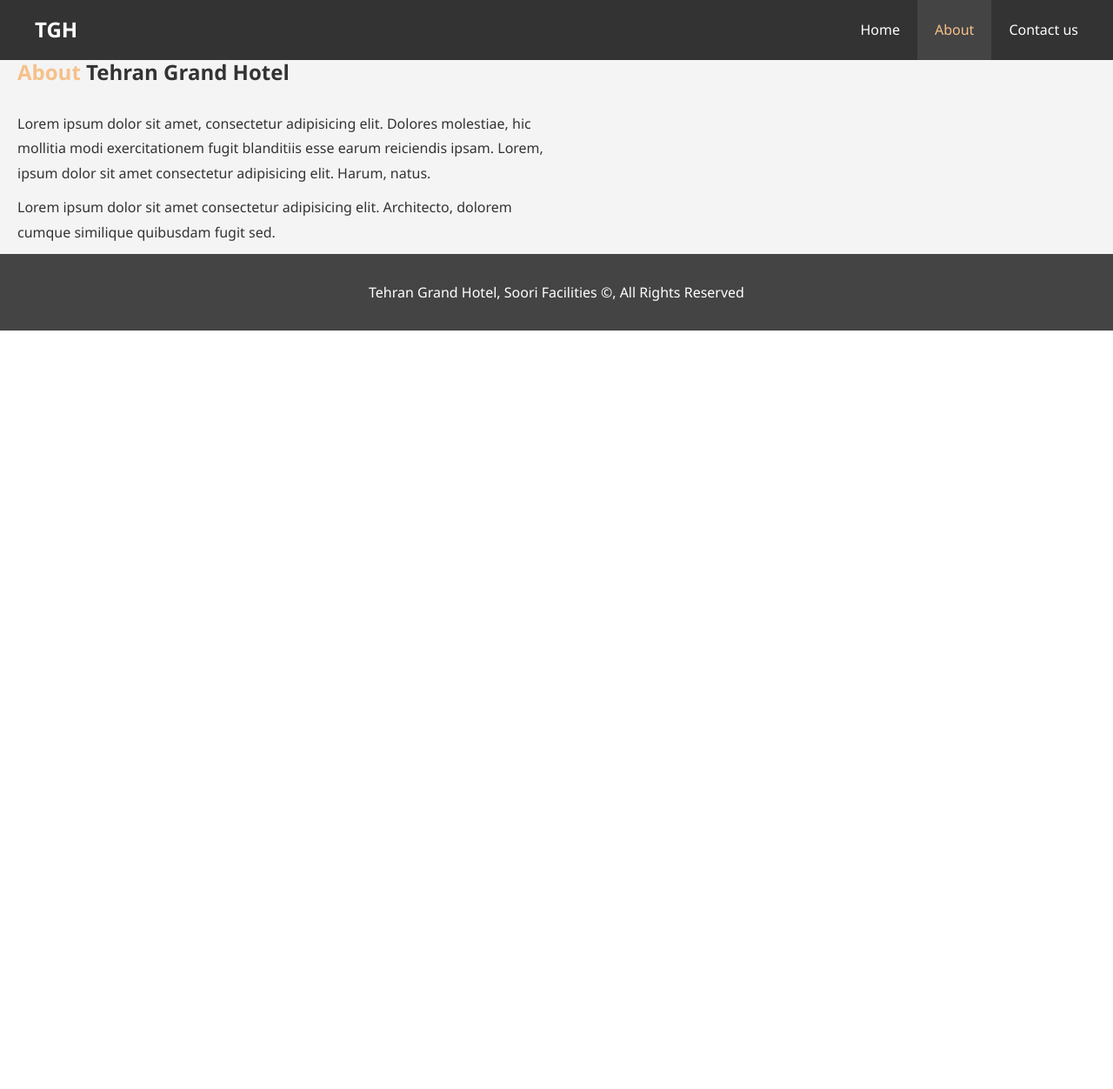
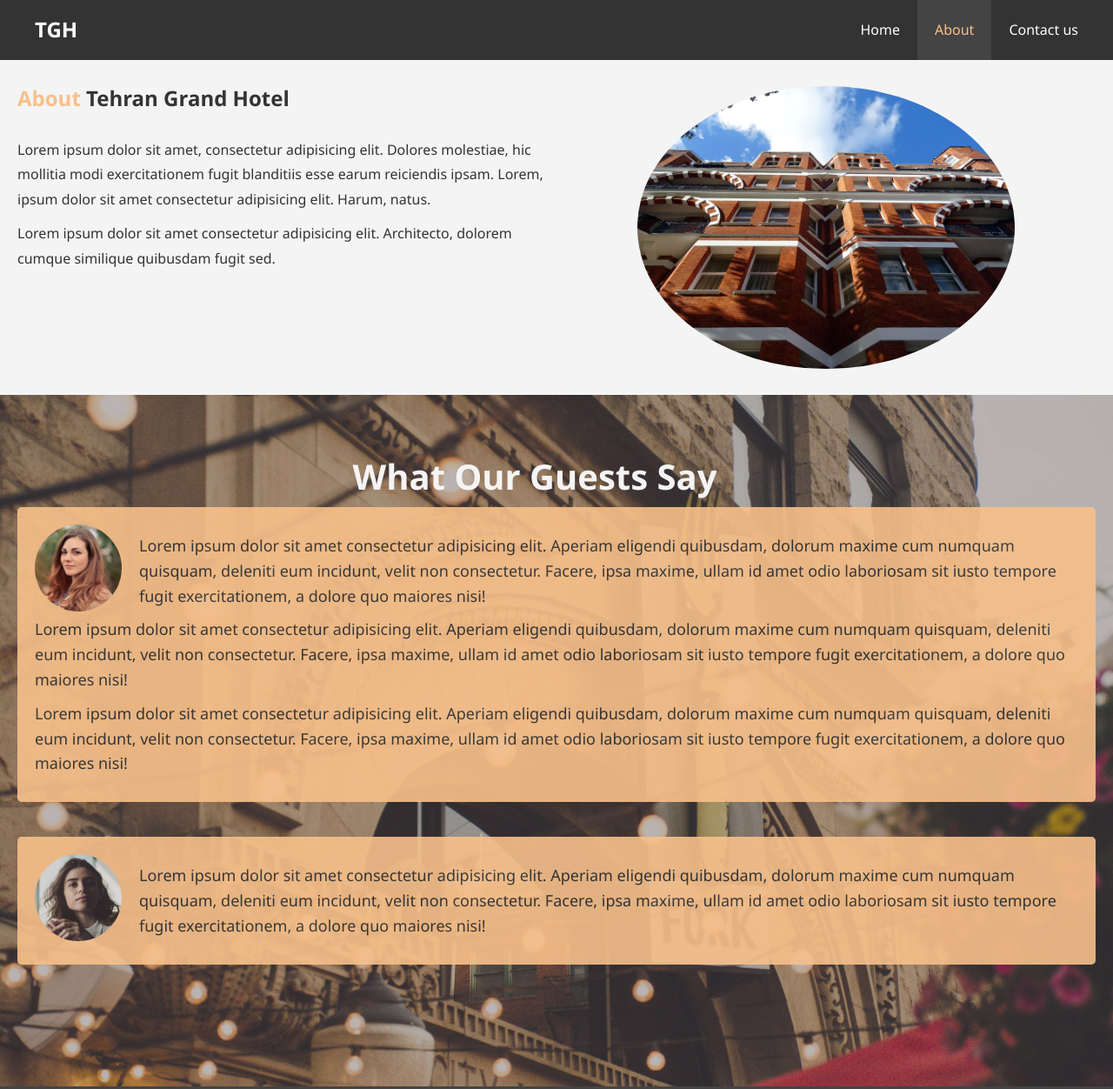
Before and after one commit to erfansoori/webNotes, a plain HTML site: page 03_project_hotel/about.html in a window 1280 px wide. Shown: the top 1252 px of the page at 87% size. Before the commit the page ends 800 px from the top, so only its background shows below. Drawn offline with Linux system fonts and the light colour scheme.

Commit message:
hotel project: about page completed

```diff
--- a/03_project_hotel/about.html
+++ b/03_project_hotel/about.html
@@ -23,7 +23,7 @@
     </nav>
   </head>
 
-  <section id="about-info" class="bg-light">
+  <section id="about-info" class="bg-light py-3">
     <div class="container">
       <div id="info-text">
         <h1><span class="text-primary">About</span> Tehran Grand Hotel</h1>
@@ -32,11 +32,29 @@
         </p>
         <p>Lorem ipsum dolor sit amet consectetur adipisicing elit. Architecto, dolorem cumque similique quibusdam fugit sed.</p>
       </div>
-      <div id="info-picture"></div>
+      <div id="info-picture">
+        <img src="./img/photo-2.jpg" alt="hotelimage">
+      </div>
     </div>
-
   </section>
-  <div class="clr"></div>
+  <section id="about-comments" class="bg-light">
+    <div class="container">
+      <h1 class="text-light">What Our Guests Say</h1>
+      <div class="about-guest bg-primary">
+        <img src="./img/person-1.jpg" alt="guest-picture1">
+        <div class="guest-comment ">
+          <p>Lorem ipsum dolor sit amet consectetur adipisicing elit. Aperiam eligendi quibusdam, dolorum maxime cum numquam quisquam, deleniti eum incidunt, velit non consectetur. Facere, ipsa maxime, ullam id amet odio laboriosam sit iusto tempore fugit exercitationem, a dolore quo maiores nisi!</p><p>Lorem ipsum dolor sit amet consectetur adipisicing elit. Aperiam eligendi quibusdam, dolorum maxime cum numquam quisquam, deleniti eum incidunt, velit non consectetur. Facere, ipsa maxime, ullam id amet odio laboriosam sit iusto tempore fugit exercitationem, a dolore quo maiores nisi!</p><p>Lorem ipsum dolor sit amet consectetur adipisicing elit. Aperiam eligendi quibusdam, dolorum maxime cum numquam quisquam, deleniti eum incidunt, velit non consectetur. Facere, ipsa maxime, ullam id amet odio laboriosam sit iusto tempore fugit exercitationem, a dolore quo maiores nisi!</p>
+        </div>
+      </div>
+      <div class="about-guest bg-primary">
+        <img src="./img/person-2.jpg" alt="guest-picture2">
+        <div class="guest-comment ">
+          <p>Lorem ipsum dolor sit amet consectetur adipisicing elit. Aperiam eligendi quibusdam, dolorum maxime cum numquam quisquam, deleniti eum incidunt, velit non consectetur. Facere, ipsa maxime, ullam id amet odio laboriosam sit iusto tempore fugit exercitationem, a dolore quo maiores nisi!</p>
+        </div>
+      </div>
+    </div>
+    <div style="height: 100px;"></div>
+  </section>
   <footer id="home-footer" >
     <p>Tehran Grand Hotel, Soori Facilities &copy;, All Rights Reserved</p>
   </footer>
--- a/03_project_hotel/css/style.css
+++ b/03_project_hotel/css/style.css
@@ -22,6 +22,15 @@
 .text-primary{
   color: #F7C08A;
 }
+
+.text-light{
+  color: #f4f4f4;
+}
+
+.text-dark{
+  color: #333;
+}
+
 
 .btn-dark{
   color: #fff;
@@ -65,6 +74,19 @@
   background-color: #F7C08A;
   color: #333;
 }
+
+.py-1{
+  padding: 10px 0;
+}
+
+.py-2{
+  padding: 20px 0;
+}
+
+.py-3{
+  padding: 30px 0;
+}
+
 
 /*main styling*/
 
@@ -198,6 +220,18 @@ p {
 
 
 
+
+
+
+
+
+
+
+
+
+
+
+
 /* ABOUT PAGE */
 
 #about-info{
@@ -207,26 +241,69 @@ p {
 #about-info #info-text{
   float: left;
   width: 50%;
+  min-height: 100%;
 
 }
 
 #about-info #info-picture{
+
   float: right;
   width: 50%;
   min-height: 100%;
-  background: url('../img/photo-2.jpg') no-repeat center center/cover;
-  border-radius: 10px;
+
+}
+
+#about-info #info-picture img{
+  width: 70%;
+  display: block;
+  margin: auto;
+  border-radius: 60%;
+}
+
+
+#about-comments{
+  background: url('../img/test-bg.jpg') no-repeat center center /cover;
+  overflow: hidden;
+}
+
+#about-comments h1{
+  margin: 80px 50px 0 0 ;
+  font-size: 40px;
+  text-align: center;
+}
+#about-comments .about-guest {
+
+  padding: 20PX;
+  margin-bottom: 40px;
+  border-radius: 5px;
+  opacity: 0.9;
+  clear: both;
+  min-height: 140px;
+}
+
+
+#about-comments .about-guest img{
   display: inline-block;
+  float: left;
+  border-radius: 50%;
+  width: 100px;
+  margin: 0;
+  padding: 0;
+  box-sizing: border-box;
+  margin-right: 20px;
+}
+
+#about-comments .about-guest .guest-comment{
+  font-size: 18px;
 
 }
 
 
 
 
-
 /* footer */
 #home-footer{
-
+  clear: both;
   text-align: center;
   color: #fff;
   padding: 30px 20px;
```
Also changed, not shown: 03_project_hotel/index.html (+0 -2 lines).
